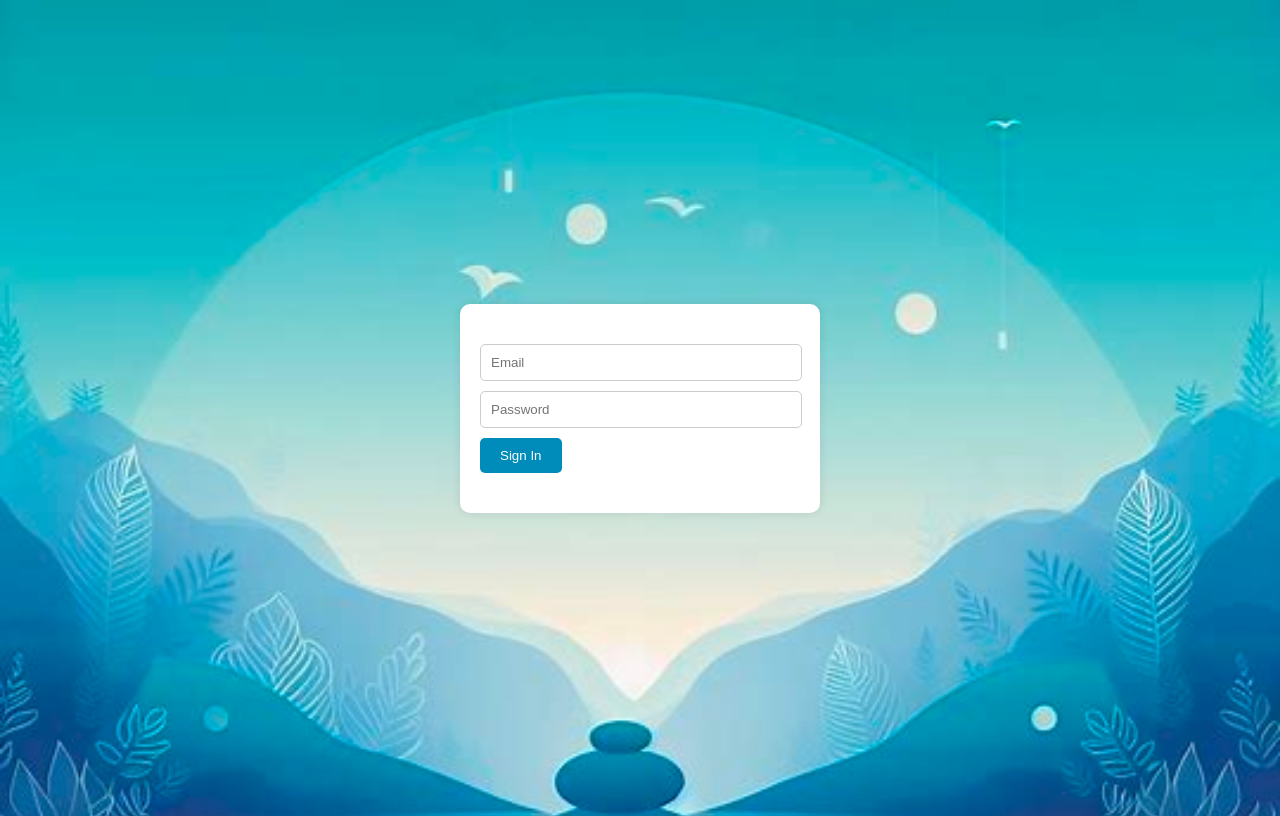
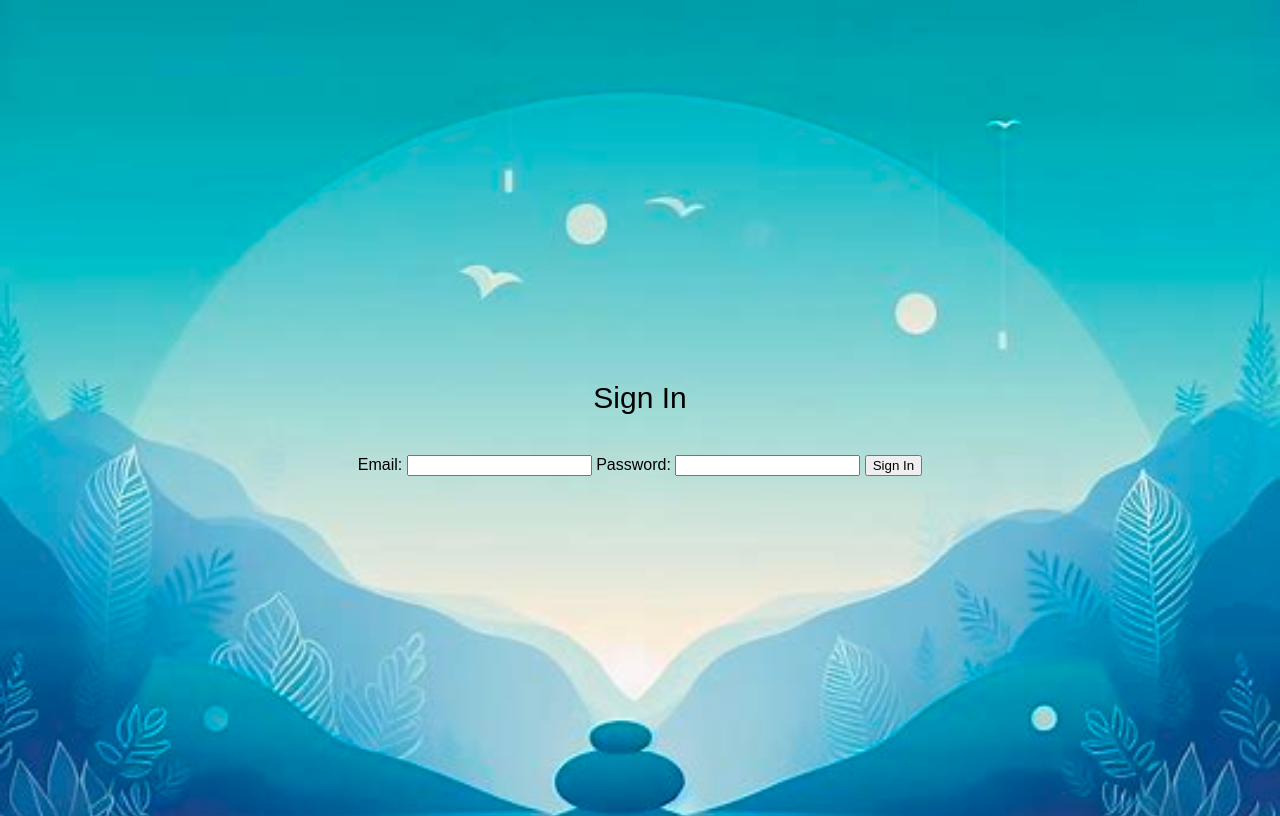
Before and after one commit to haarishmk26/Tranquility2.0, a website: page Signin.html in a window 1280 px wide. Drawn offline with Linux system fonts and the light colour scheme.

Commit message:
Signin handling

```diff
--- a/Signin.html
+++ b/Signin.html
@@ -2,18 +2,13 @@
 <html lang="en">
 <head>
     <meta charset="UTF-8">
-<meta name="viewport" content="width=device-width, initial-scale=1">
-<title>Sign Up Page</title>
+    <meta name="viewport" content="width=device-width, initial-scale=1.0">
+    <title>Sign In</title>
     <style>
       body {
       font-family: Arial, sans-serif;
       background-image: url('blue-bg-image.png');
       background-color: #f0f5f9;
-    /*
-    background-color: #f4f4f4; Replace 'background.jpg'
-     with the path to your image file
-     background-position: center;
-     */
       background-size: cover;
       display: flex;
       background-repeat: repeat;
@@ -21,42 +16,58 @@
       align-items: center;
       height: 100vh;
     }
-
-  form {
-    background-color: #ffffff;
-    padding: 40px 40px 40px 20px; /* Reduce left padding */
-    border-radius: 10px;
-    box-shadow: 0 0 10px rgba(0,0,0,0.1);
-    width: 300px; /* Set a specific width for the form */
+    .signin {
+      width: 60%;
+      margin: auto;
+      text-align: center;
+      padding: 40px;
+      font-size: 30px;
   }
-  input, select {
-    width: 100%;
-    padding: 10px;
-    margin-bottom: 10px;
-    border: 1px solid #ccc;
-    border-radius: 5px;
-  }
-  button {
-    padding: 10px 20px;
-    border: none;
-    border-radius: 5px;
-    background-color: #008CBA;
-    color: white;
-    cursor: pointer;
-  }
-  .sex{
-    width: cover;
-  }
-
     </style>
 </head>
+
 <body>
 
-<form>
-    <input type="email" name="email" placeholder="Email" required>
-    <input type="password" name="password" placeholder="Password" required>
-    <button type="submit">Sign In</button>
+
+
+    <form id="signInForm">
+      <div class="signin">Sign In</div>
+        <label for="email">Email:</label>
+        <input type="email" id="email" name="email" required>
+
+        <label for="password">Password:</label>
+        <input type="password" id="password" name="password" required>
+
+        <button type="button" onclick="signIn()">Sign In</button>
     </form>
+
+    <script>
+        async function signIn() {
+            const email = document.getElementById('email').value;
+            const password = document.getElementById('password').value;
+
+            try {
+                const response = await fetch(`http://localhost:7040/signin?email=${encodeURIComponent(email)}&password=${encodeURIComponent(password)}`);
+                const data = await response.json();
+
+                if (response.ok) {
+                    // Sign-in successful
+                    console.log('Sign-in successful:', data);
+
+                    // Redirect to questionnaire.html with user ID as a query parameter
+                    const userId = data.userid;
+                    window.location.href = `questionnaire.html?user_id=${userId}`;
+                } else {
+                    // Sign-in failed
+                    console.error('Sign-in failed:', data.message);
+                    // You can display an error message to the user
+                }
+            } catch (error) {
+                console.error('Error:', error);
+                // Handle network or other errors here
+            }
+        }
+    </script>
 
 </body>
 </html>
```
Also changed, not shown: tranquility-backend-v1/index.js (+33 -0 lines). Lines whose indentation alone changed are shown as unchanged.
